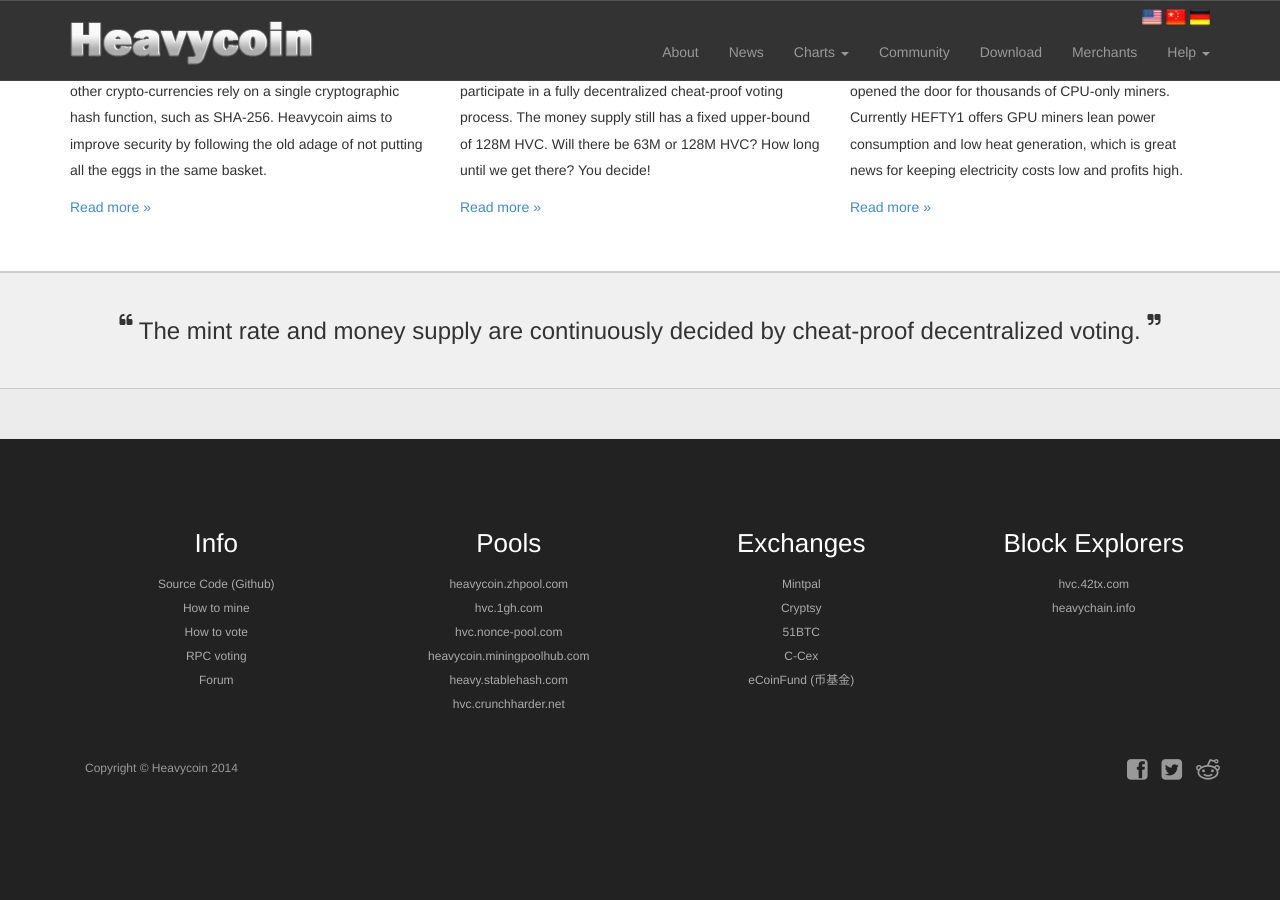
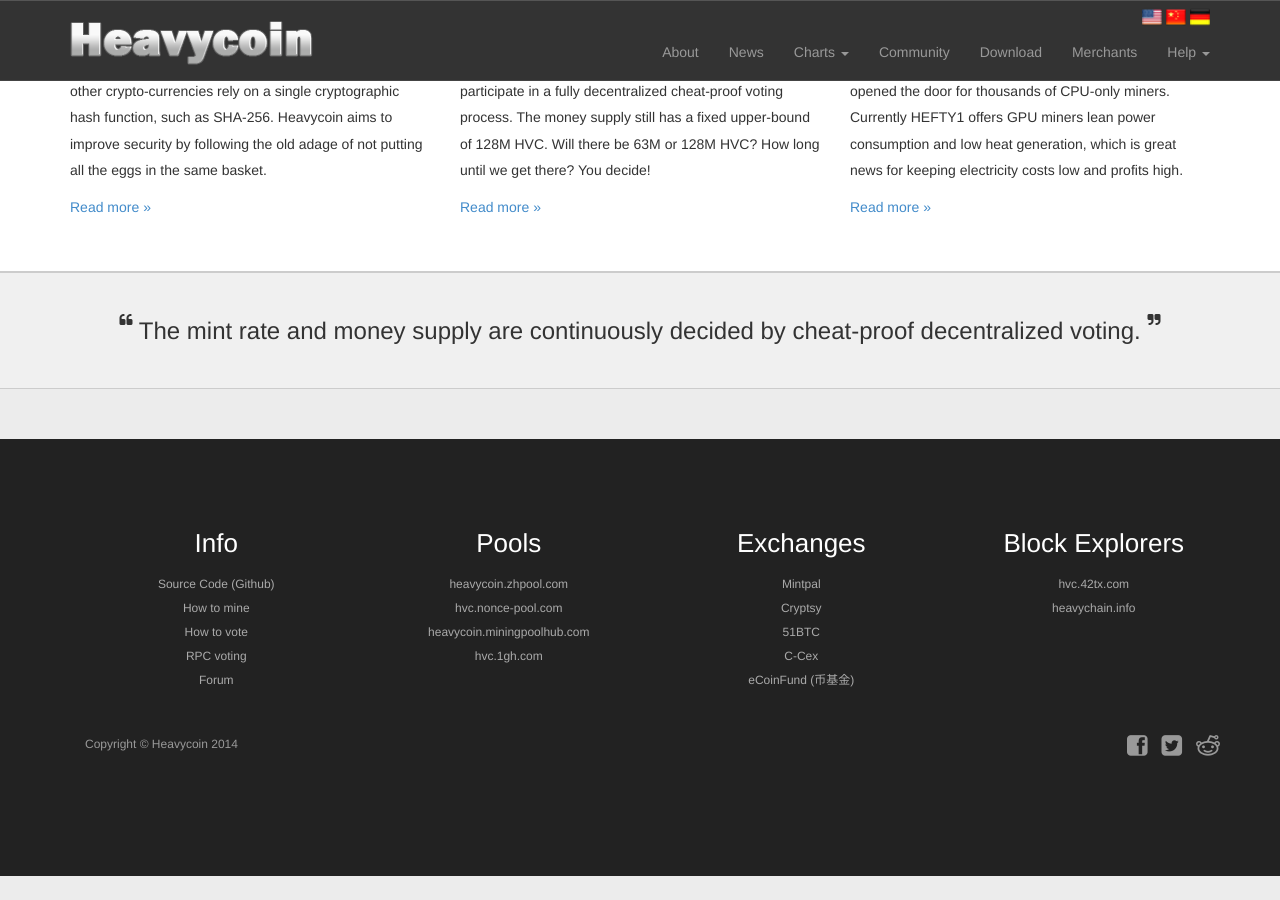
Before and after one commit to heavycoin/heavycoin.github.io, a Jekyll site: the page built from index.html, in a window 1280 px wide and 900 px high, scrolled down 794 px. Built offline with Jekyll 4.4.1, drawn with Linux system fonts in a browser that asks for light colours; Markdown is read by kramdown in place of the engine named in the settings; after the commit the page ends 1670 px from its top, so only the background shows below that.

Commit message:
Updated pools list

```diff
--- a/_includes/footer.html
+++ b/_includes/footer.html
@@ -14,11 +14,9 @@
                 <h2>Pools</h2>
                 <ul>
                   <li><a href="http://heavycoin.zhpool.com" target="_blank">heavycoin.zhpool.com</a></li>
-                  <li><a href="http://hvc.1gh.com" target="_blank">hvc.1gh.com</a></li>
                   <li><a href="http://hvc.nonce-pool.com" target="_blank">hvc.nonce-pool.com</a></li>
                   <li><a href="http://heavycoin.miningpoolhub.com" target="_blank">heavycoin.miningpoolhub.com</a></li>
-                  <li><a href="http://heavy.stablehash.com" target="_blank">heavy.stablehash.com</a></li>
-                  <li><a href="https://hvc.crunchharder.net" target="_blank">hvc.crunchharder.net</a></li>
+                  <li><a href="http://hvc.1gh.com" target="_blank">hvc.1gh.com</a></li>
                 </ul>
               </div>
               <div class="col-md-3">
```
